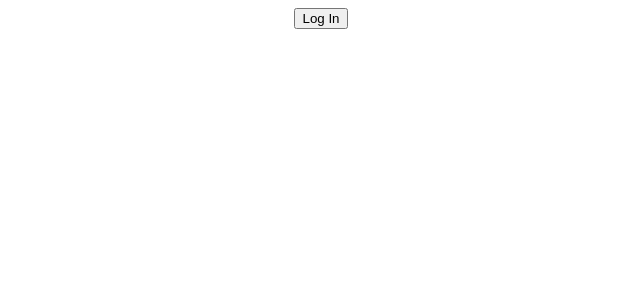
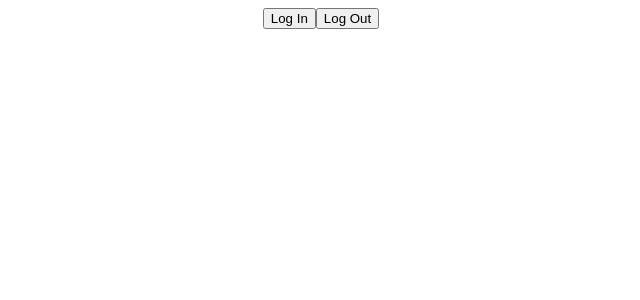
Before and after one commit to ikcilrep/fooderpwa, a React (Create React App) app: page / in a window 1280 px wide. Shown: the top 300 px of the page, without its empty margins (319-959 px from the left). Built offline with nearby package versions, Linux system fonts and the light colour scheme.

Commit message:
Add LogoutButton

```diff
--- a/src/App.js
+++ b/src/App.js
@@ -1,11 +1,13 @@
 import React from 'react';
 import './App.css';
 import LoginButton from './Components/LoginButton';
+import LogoutButton from './Components/LogoutButton';
 
 function App() {
   return (
     <div className="App">
-      <LoginButton/>
+      <LoginButton />
+      <LogoutButton />
     </div>
   );
 }
--- /dev/null
+++ b/src/Components/LogoutButton.js
@@ -0,0 +1,14 @@
+import React from "react";
+import { useAuth0 } from "@auth0/auth0-react";
+
+const LogoutButton = () => {
+  const { logout } = useAuth0();
+
+  return (
+    <button onClick={() => logout({ returnTo: window.location.origin })}>
+      Log Out
+    </button>
+  );
+};
+
+export default LogoutButton;
```
